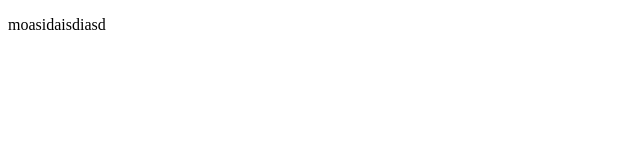
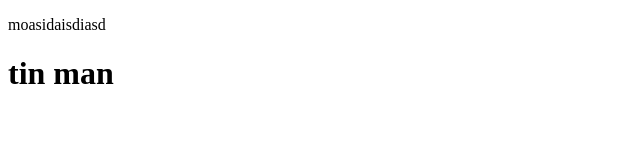
Before and after one commit to miguelalfonzo/varios-, a plain HTML site: page index.html in a window 1280 px wide. Shown: the whole page, without its empty margins (0-640 px from the left). Drawn offline with Linux system fonts and the light colour scheme.

Commit message:
segundo commit

```diff
--- a/index.html
+++ b/index.html
@@ -5,5 +5,6 @@
 </head>
 <body>
 <p>moasidaisdiasd</p>
+<h1>tin man</h1>
 </body>
 </html>
```
